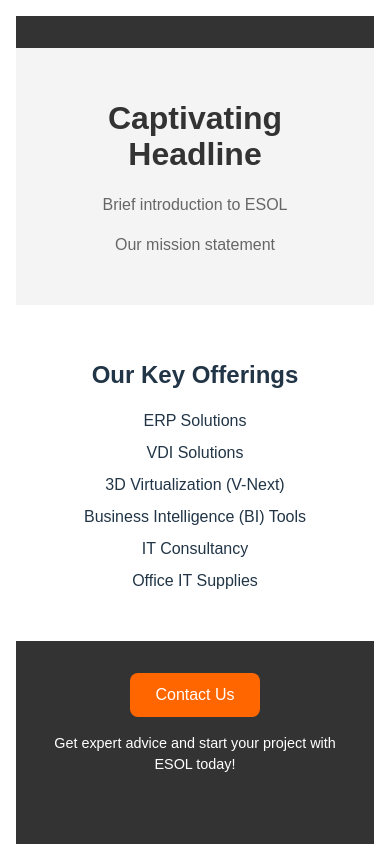
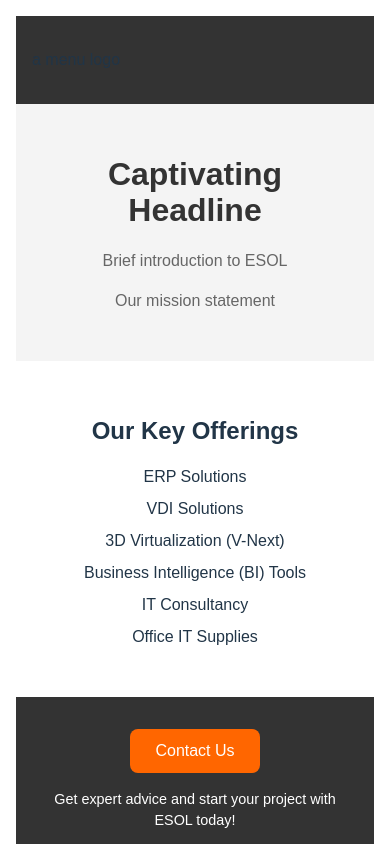
Before and after one commit to surafelsolomon/ESOL, a React (Vite) app: page / in a window 390 px wide. Shown: the top 844 px of the page. Built offline with nearby package versions, Linux system fonts and the light colour scheme.

Commit message:
media change for navbar

```diff
--- a/src/components/jsx/Navbar.jsx
+++ b/src/components/jsx/Navbar.jsx
@@ -1,3 +1,4 @@
+import { useState } from "react";
 import { NavLink } from "react-router-dom"; // Import NavLink for routing
 import "../style/Navbar.css"; // Import CSS for Navbar
 
@@ -14,9 +15,19 @@
   // Add more items as needed
 ];
 
-const Navbar = () => (
+const Navbar = () => {
+  const [visible, setvisible] = useState(false);
+
+  return (
     <nav className="navbar">
-    <ul className="nav-links">
+      <div className="show-hide">
+        {visible ? (
+          <p onClick={() => setvisible(false)}>x logo</p>
+        ) : (
+          <p onClick={() => setvisible(true)}>a menu logo </p>
+        )}
+      </div>
+      <ul className={visible ? "nav-links" : "nav-links hide"}>
         {navItems.map((item, index) => (
           <li key={index}>
             <NavLink
@@ -30,5 +41,6 @@
       </ul>
     </nav>
   );
+};
 
 export default Navbar;
--- a/src/components/style/Navbar.css
+++ b/src/components/style/Navbar.css
@@ -21,15 +21,19 @@
   color: lightblue;
   text-decoration: underline;
 }
-
+.show-hide {
+  display: none;
+}
+.hide {
+  display: none;
+}
 /* Extra Small devices (phones, 475px and up) */
 @media (min-width: 300px) {
-  .nav-links {
-    flex-direction: column;
-  }
-  .nav-links li a {
-    /* Styles for the nav links */
-  }
+  /* .nav-links {
+  } */
+  /* .nav-links li a {
+    /* Styles for the nav links
+  } */
 }
 
 /* Small devices (tablets, 640px and up) */
@@ -52,11 +56,14 @@
   }
 }
 
-/* Small devices (less than 768px) - Hide nav-links */
+/* Small devices (less than 768px) - Hide nav-links and show image-toggle */
 @media (max-width: 767px) {
   .nav-links {
-    display: none;
+    /* display: none; */
     flex-direction: column;
+  }
+  .show-hide {
+    display: block;
   }
 }
 
```
Lines whose indentation alone changed are shown as unchanged.
